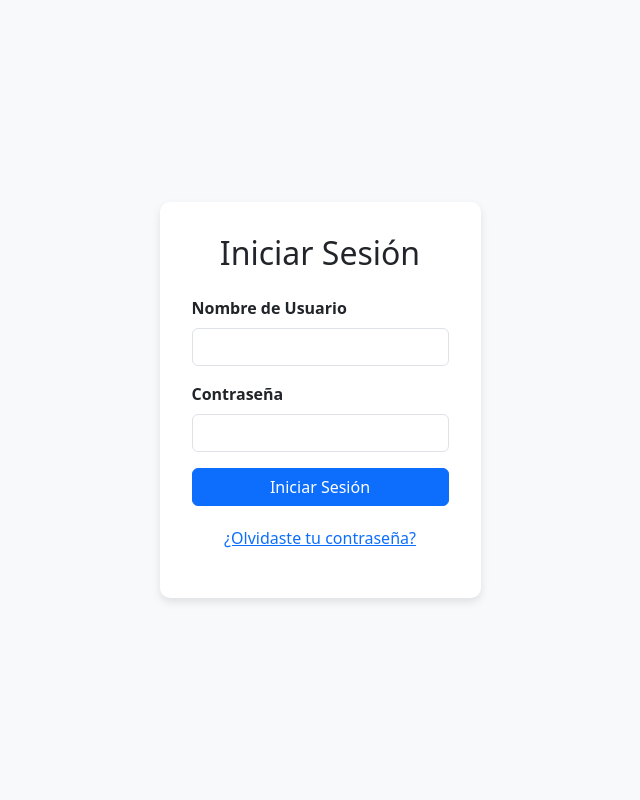
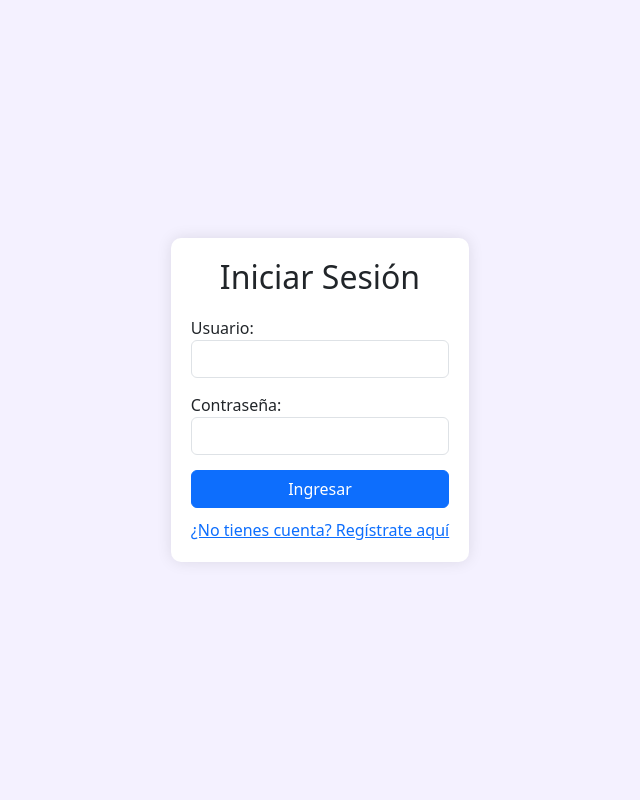
Before and after one commit to mrgomezsv/EDSChecklistProject, a Django app: template checklist_app/templates/registration/login.html in a window 1280 px wide. Shown: the whole page, without its empty margins (320-960 px from the left). Run offline with Django 3.2, Linux system fonts and the light colour scheme; the template is opened without the code that fills it, so the values that code supplies are empty.

Commit message:
Login funcionando y sistema de registros de user ok

```diff
--- a/checklist_app/templates/dashboard.html
+++ b/checklist_app/templates/dashboard.html
@@ -96,6 +96,11 @@
     {% endblock %}
 </div>
 
+<div class="user-profile">
+    <a href="{% url 'password_change' %}">Cambiar Contraseña</a>
+    <a href="{% url 'logout' %}">Cerrar Sesión</a>
+</div>
+
 <!-- Footer -->
 <!--<footer class="footer">-->
 <!--    <p>&copy; 2024 EDS Checklist Project. Todos los derechos reservados.</p>-->
--- a/checklist_app/templates/registration/login.html
+++ b/checklist_app/templates/registration/login.html
@@ -3,65 +3,62 @@
 <head>
     <meta charset="UTF-8">
     <meta name="viewport" content="width=device-width, initial-scale=1.0">
-    <title>Iniciar Sesión</title>
-    <link href="https://cdn.jsdelivr.net/npm/bootstrap@5.3.3/dist/css/bootstrap.min.css" rel="stylesheet" integrity="sha384-QWTKZyjpPEjISv5WaRU9OFeRpok6YctnYmDr5pNlyT2bRjXh0JMhjY6hW+ALEwIH" crossorigin="anonymous">
+    <title>Login</title>
+    <link href="https://cdn.jsdelivr.net/npm/bootstrap@5.3.3/dist/css/bootstrap.min.css" rel="stylesheet">
     <style>
+        /* Centrar el contenedor del formulario en la pantalla */
         body, html {
             height: 100%;
+            margin: 0;
             display: flex;
             justify-content: center;
             align-items: center;
-            background-color: #f8f9fa;
+            background-color: #f4f1ff;
         }
-
         .login-container {
+            width: 100%;
             max-width: 400px;
-            padding: 2rem;
+            padding: 20px;
             background-color: white;
             border-radius: 10px;
-            box-shadow: 0 4px 8px rgba(0, 0, 0, 0.1);
+            box-shadow: 0 0 15px rgba(0, 0, 0, 0.1);
         }
-
         .login-container h2 {
-            margin-bottom: 1.5rem;
+            text-align: center;
+            margin-bottom: 20px;
         }
-
-        .form-label {
-            font-weight: bold;
+        .form-group {
+            margin-bottom: 15px;
         }
-
-        .btn-primary {
+        .btn-submit {
             width: 100%;
         }
-
-        .footer-text {
-            margin-top: 20px;
+        .register-link {
             text-align: center;
+            display: block;
+            margin-top: 10px;
         }
-
     </style>
 </head>
 <body>
 
 <div class="login-container">
-        <h2 class="text-center">Iniciar Sesión</h2>
+    <h2>Iniciar Sesión</h2>
     <form method="post">
         {% csrf_token %}
-            <div class="mb-3">
-                <label for="username" class="form-label">Nombre de Usuario</label>
-                <input type="text" class="form-control" id="username" name="username" required>
+        <div class="form-group">
+            <label for="username">Usuario:</label>
+            <input type="text" class="form-control" name="username" id="username" required>
         </div>
-            <div class="mb-3">
-                <label for="password" class="form-label">Contraseña</label>
-                <input type="password" class="form-control" id="password" name="password" required>
+        <div class="form-group">
+            <label for="password">Contraseña:</label>
+            <input type="password" class="form-control" name="password" id="password" required>
         </div>
-            <button type="submit" class="btn btn-primary">Iniciar Sesión</button>
+        <button type="submit" class="btn btn-primary btn-submit">Ingresar</button>
     </form>
-        <p class="footer-text">
-            <a href="/password_reset/">¿Olvidaste tu contraseña?</a>
-        </p>
+    <a href="{% url 'register' %}" class="register-link">¿No tienes cuenta? Regístrate aquí</a>
 </div>
 
-<script src="https://cdn.jsdelivr.net/npm/bootstrap@5.3.3/dist/js/bootstrap.bundle.min.js" integrity="sha384-YvpcrYf0tY3lHB60NNkmXc5s9fDVZLESaAA55NDzOxhy9GkcIdslK1eN7N6jIeHz" crossorigin="anonymous"></script>
+<script src="https://cdn.jsdelivr.net/npm/bootstrap@5.3.3/dist/js/bootstrap.bundle.min.js"></script>
 </body>
 </html>
--- a/settings.py
+++ b/settings.py
@@ -72,9 +72,9 @@ TEMPLATES = [
 
 WSGI_APPLICATION = 'wsgi.application'
 
-LOGIN_REDIRECT_URL = '/'
-LOGOUT_REDIRECT_URL = '/login/'
-LOGIN_URL = '/login/'
+LOGIN_URL = '/login/'  # Corregido
+LOGIN_REDIRECT_URL = 'dashboard'  # Redirige al dashboard después del login
+LOGOUT_REDIRECT_URL = 'login'  # Redirige al login después del logout
 
 
 # Database
```
Also changed, not shown: checklist_app/forms.py (added, +10 -0 lines), checklist_app/templates/registration/password_change.html (added, +19 -0 lines), checklist_app/templates/registration/password_change_done.html (added, +15 -0 lines), checklist_app/templates/registration/register.html (added, +26 -0 lines), checklist_app/views.py (+19 -1 lines), urls.py (+10 -2 lines). Lines whose indentation alone changed are shown as unchanged.
